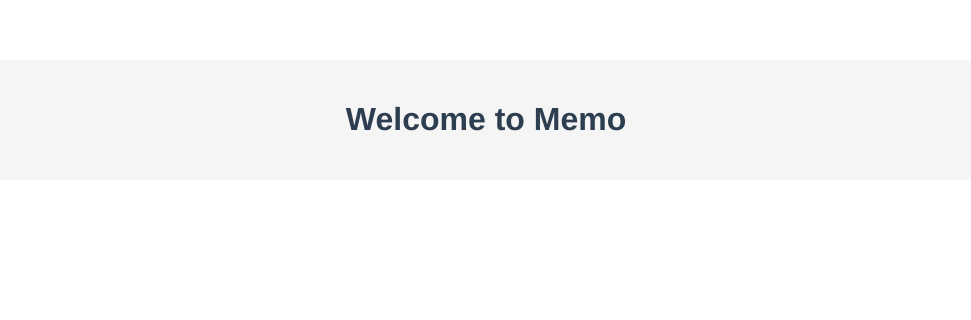
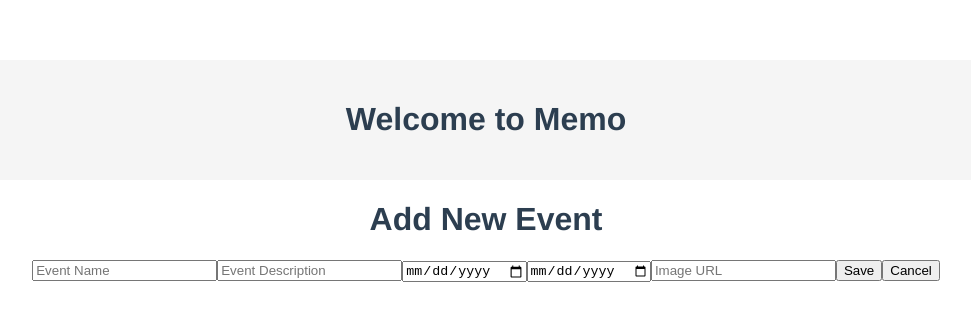
Before and after one commit to aziemski/memo-app, a Vue app: page /events/add in a window 1280 px wide. Before the commit this address had no page. Shown: the top 320 px of the page, without its empty margins (154-1125 px from the left). Built offline with nearby package versions, Linux system fonts and the light colour scheme.

Commit message:
Allow to add, edit and remove events

```diff
--- a/src/main.js
+++ b/src/main.js
@@ -5,5 +5,4 @@ import router from './router'
 const app = createApp(App)
 
 app.use(router)
-
 app.mount('#app')
--- /dev/null
+++ b/src/models/Event.js
@@ -0,0 +1,10 @@
+export default class Event {
+  constructor(name, description = '', startDate, endDate = '', imgUrl = '') {
+    this.id = Date.now();
+    this.name = name;
+    this.description = description;
+    this.startDate = startDate;
+    this.endDate = endDate;
+    this.imgUrl = imgUrl;
+  }
+}
--- /dev/null
+++ b/src/views/AddEvent.vue
@@ -0,0 +1,37 @@
+<template>
+  <div>
+    <h1>Add New Event</h1>
+    <form @submit.prevent="addEvent">
+      <input v-model="event.name" placeholder="Event Name" required />
+      <input v-model="event.description" placeholder="Event Description" />
+      <input type="date" v-model="event.startDate" required />
+      <input type="date" v-model="event.endDate" placeholder="End Date" />
+      <input v-model="event.imgUrl" placeholder="Image URL" />
+      <button type="submit">Save</button>
+      <button @click="goBack">Cancel</button>
+    </form>
+  </div>
+</template>
+
+<script>
+import Event from '../models/Event';
+
+export default {
+  data() {
+    return {
+      event: new Event('', '', '', '', '')
+    };
+  },
+  methods: {
+    addEvent() {
+      const events = JSON.parse(localStorage.getItem('events')) || [];
+      events.push(this.event);
+      localStorage.setItem('events', JSON.stringify(events));
+      this.$router.push({ name: 'EventList' });
+    },
+    goBack() {
+      this.$router.push({ name: 'EventList' });
+    }
+  }
+};
+</script>
--- /dev/null
+++ b/src/views/EditEvent.vue
@@ -0,0 +1,53 @@
+<template>
+  <div>
+    <h1>Edit Event</h1>
+    <form @submit.prevent="updateEvent">
+      <input v-model="event.name" placeholder="Event Name" required />
+      <input v-model="event.description" placeholder="Event Description" />
+      <input type="date" v-model="event.startDate" required />
+      <input type="date" v-model="event.endDate" placeholder="End Date" />
+      <input v-model="event.imgUrl" placeholder="Image URL" />
+      <button type="submit">Save</button>
+      <button @click="goBack">Cancel</button>
+      <button @click="deleteEvent">Delete</button>
+    </form>
+  </div>
+</template>
+
+<script>
+export default {
+  data() {
+    return {
+      event: {}
+    };
+  },
+  created() {
+    this.loadEvent();
+  },
+  methods: {
+    loadEvent() {
+      const events = JSON.parse(localStorage.getItem('events')) || [];
+      const eventId = parseInt(this.$route.params.id);
+      this.event = events.find(evt => evt.id === eventId) || {};
+    },
+    updateEvent() {
+      const events = JSON.parse(localStorage.getItem('events')) || [];
+      const index = events.findIndex(evt => evt.id === this.event.id);
+      if (index !== -1) {
+        events.splice(index, 1, this.event);
+        localStorage.setItem('events', JSON.stringify(events));
+      }
+      this.$router.push({ name: 'EventList' });
+    },
+    deleteEvent() {
+      const events = JSON.parse(localStorage.getItem('events')) || [];
+      const updatedEvents = events.filter(evt => evt.id !== this.event.id);
+      localStorage.setItem('events', JSON.stringify(updatedEvents));
+      this.$router.push({ name: 'EventList' });
+    },
+    goBack() {
+      this.$router.push({ name: 'EventList' });
+    }
+  }
+};
+</script>
--- a/src/views/EventList.vue
+++ b/src/views/EventList.vue
@@ -1,27 +1,65 @@
 <template>
   <div>
-      <h1>Events List</h1>
-      <div v-for="event in events" :key="event.id">
-          <p>{{ event.name }}</p>
-          <button @click="editEvent(event)">Edit</button>
-      </div>
+    <h1>Memo App</h1>
+    <router-link :to="{ name: 'AddEvent' }">Add Event</router-link>
+    <button @click="seedEvents">Seed Events</button>
+    <ul>
+      <li v-for="evt in events" :key="evt.id">
+        <img v-if="evt.imgUrl" :src="evt.imgUrl" alt="Event Image" style="max-width: 100px;" />
+        <p>{{ evt.name }} - {{ evt.description }}- {{ evt.startDate }} to {{ evt.endDate }}</p>
+        <router-link :to="{ name: 'EditEvent', params: { id: evt.id }}">Edit</router-link>
+      </li>
+    </ul>
   </div>
 </template>
 
 <script>
 export default {
   data() {
-      return {
-        events: [
-        { id: 1, name: "Event One" },
-        { id: 2, name: "Event Two" }
-      ]
-      };
+    return {
+      events: []
+    };
+  },
+  created() {
+    this.loadEvents();
   },
   methods: {
-      editEvent(event) {
-        console.log("edit event" + event)
-      },
+    loadEvents() {
+      const savedEvents = localStorage.getItem('events');
+      if (savedEvents) {
+        this.events = JSON.parse(savedEvents);
+      }
+    },
+    seedEvents() {
+      const sampleEvents = [
+        {
+          id: Date.now() + 1,
+          name: 'Sample Event 1',
+          description: 'Description for event 1',
+          startDate: '2024-11-15',
+          endDate: '2024-11-16',
+          imgUrl: 'https://via.placeholder.com/100'
+        },
+        {
+          id: Date.now() + 2,
+          name: 'Sample Event 2',
+          description: 'Description for event 2',
+          startDate: '2024-11-17',
+          endDate: '2024-11-18',
+          imgUrl: 'https://via.placeholder.com/100'
+        },
+        {
+          id: Date.now() + 3,
+          name: 'Sample Event 3',
+          description: 'Description for event 3',
+          startDate: '2024-11-19',
+          endDate: '2024-11-20',
+          imgUrl: 'https://via.placeholder.com/100'
+        }
+      ];
+      localStorage.setItem('events', JSON.stringify(sampleEvents));
+      this.events = sampleEvents;
+    }
   }
 };
 </script>
```
Also changed, not shown: src/router/index.js (+6 -3 lines).
